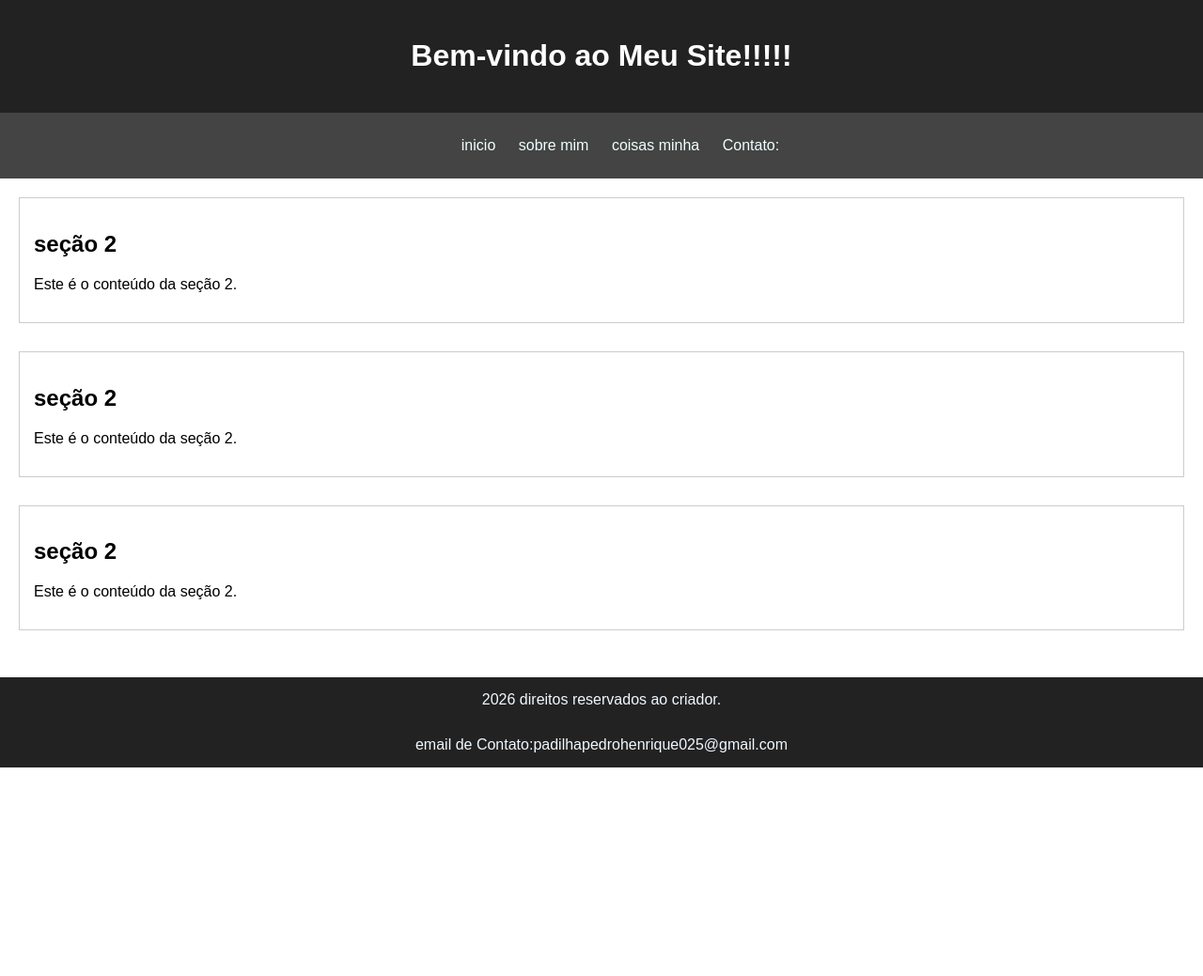
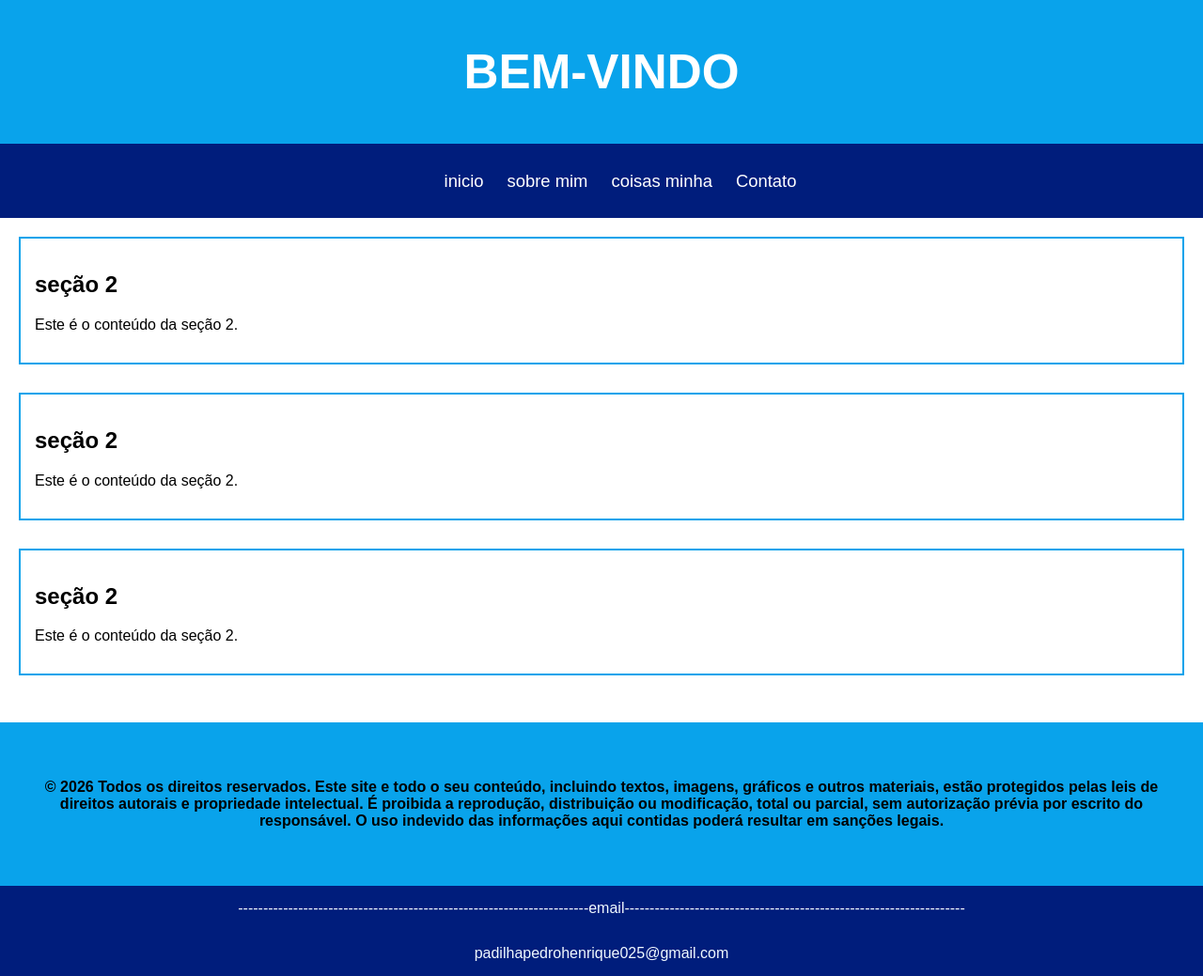
Before and after one commit to pedrohenriquepadilha/av1-pedro-h-padilha-2-bimestre, a plain HTML site: page index.html in a window 1280 px wide. Shown: the whole page at 94% size. Before the commit the page ends 817 px from the top, so only its background shows below. Drawn offline with Linux system fonts and the light colour scheme.

Commit message:
opa 23/04/2026

```diff
--- a/CSS/style.css
+++ b/CSS/style.css
@@ -1,8 +1,9 @@
 header {
-  background-color: #222;
-  color: white;
-  padding: 20px;
+  background-color: #09a3eb;
+  color: rgb(255, 255, 255);
+  padding: 1%;
   text-align: center;
+  font-size: 160%;
 }
 body {
   font-family: Arial, Helvetica, sans-serif;
@@ -10,12 +11,13 @@ body {
   padding: 0;
 }
 nav {
-  background-color: #444;
+  background-color: #001d7c;
   padding: 10px;
   text-align: center;
+  font-size: 115%;
 }
 nav a {
-  color: azure;
+  color: rgb(255, 255, 255);
   text-decoration: none;
   padding: 10px;
 }
@@ -25,11 +27,16 @@ main {
 section {
   margin-bottom: 30px;
   padding: 15px;
-  border: 1px solid #ccc;
+  border: 2px solid #09a3eb;
 }
 footer {
   text-align: center;
-  background-color: #222;
+  background-color: #001d7c;
   padding: 15px;
   color: aliceblue;
 }
+.footer-top {
+  background-color: #09a3eb;
+  text-align: center;
+  padding: 3%;
+}
--- a/index.html
+++ b/index.html
@@ -8,14 +8,14 @@
   </head>
   <body>
     <header>
-      <h1>Bem-vindo ao Meu Site!!!!!</h1>
+      <h1>BEM-VINDO</h1>
     </header>
     <nav>
       <ul>
-        <a href="#">inicio</a>
+        <a href="index.html">inicio</a>
         <a href="#home">sobre mim</a>
         <a href="#about">coisas minha</a>
-        <a href="#contact">Contato: </a>
+        <a href="contato.html">Contato</a>
       </ul>
     </nav>
     <main>
@@ -32,7 +32,20 @@
         <p>Este é o conteúdo da seção 2.</p>
       </section>
     </main>
-    <footer>2026 direitos reservados ao criador.</footer>
-    <footer>email de Contato:padilhapedrohenrique025@gmail.com</footer>
+    <div class="footer-top">
+      <h4>
+        © 2026 Todos os direitos reservados. Este site e todo o seu conteúdo,
+        incluindo textos, imagens, gráficos e outros materiais, estão protegidos
+        pelas leis de direitos autorais e propriedade intelectual. É proibida a
+        reprodução, distribuição ou modificação, total ou parcial, sem
+        autorização prévia por escrito do responsável. O uso indevido das
+        informações aqui contidas poderá resultar em sanções legais.
+      </h4>
+    </div>
+    <footer>
+      ----------------------------------------------------------------------email--------------------------------------------------------------------
+    </footer>
+
+    <footer>padilhapedrohenrique025@gmail.com</footer>
   </body>
 </html>
```
Also changed, not shown: contato.html (added, +22 -0 lines).
